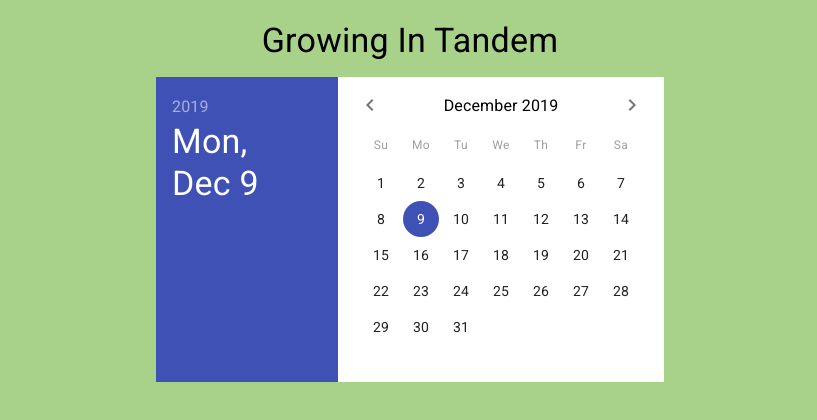
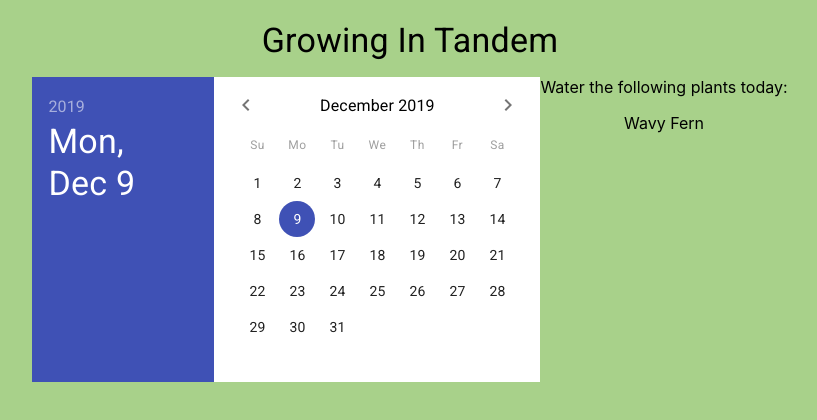
Before and after one commit to nickharrisdev/growing-in-tandem, a React (Create React App) app: page / in a window 1280 px wide. Shown: the top 420 px of the page, without its empty margins (230-1047 px from the left). Built offline with nearby package versions, Linux system fonts and the light colour scheme.

Commit message:
Displaying water today values on Front end

```diff
--- a/src/Calendar.js
+++ b/src/Calendar.js
@@ -2,6 +2,7 @@ import React, { useState, useEffect } from "react";
 import { DatePicker } from "@material-ui/pickers";
 import './App.css';
 import getPlants from './lib/fetchPlants';
+import Message from './Message.js'
 
 const Calendar = () => {
   const [date, changeDate] = useState(new Date());
@@ -26,6 +27,7 @@ const Calendar = () => {
         onChange={changeDate}
         className="date-picker"
       />
+      {waterToday ? <Message waterToday={waterToday} /> : null}
     </>
   );
 };
--- /dev/null
+++ b/src/Message.js
@@ -0,0 +1,17 @@
+import React from "react";
+
+const Message = (waterToday) => {
+    console.log(Object.values(waterToday));
+    const waterTodayArr = Object.values(waterToday);
+    const toWater = waterTodayArr.map((plant) =>
+        <p>{plant}</p>
+    )
+
+    return (
+    <div>
+       Water the following plants today: {toWater}
+    </div>
+  );
+};
+
+export default Message;
```
